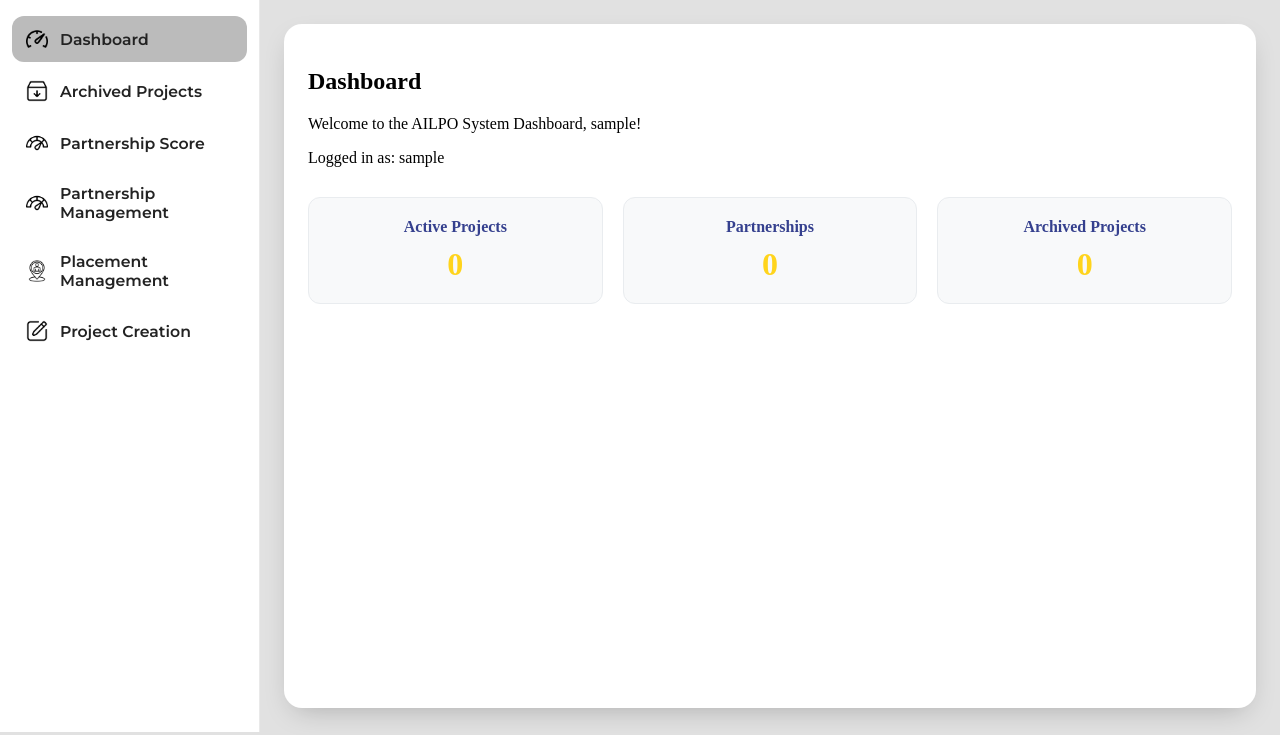
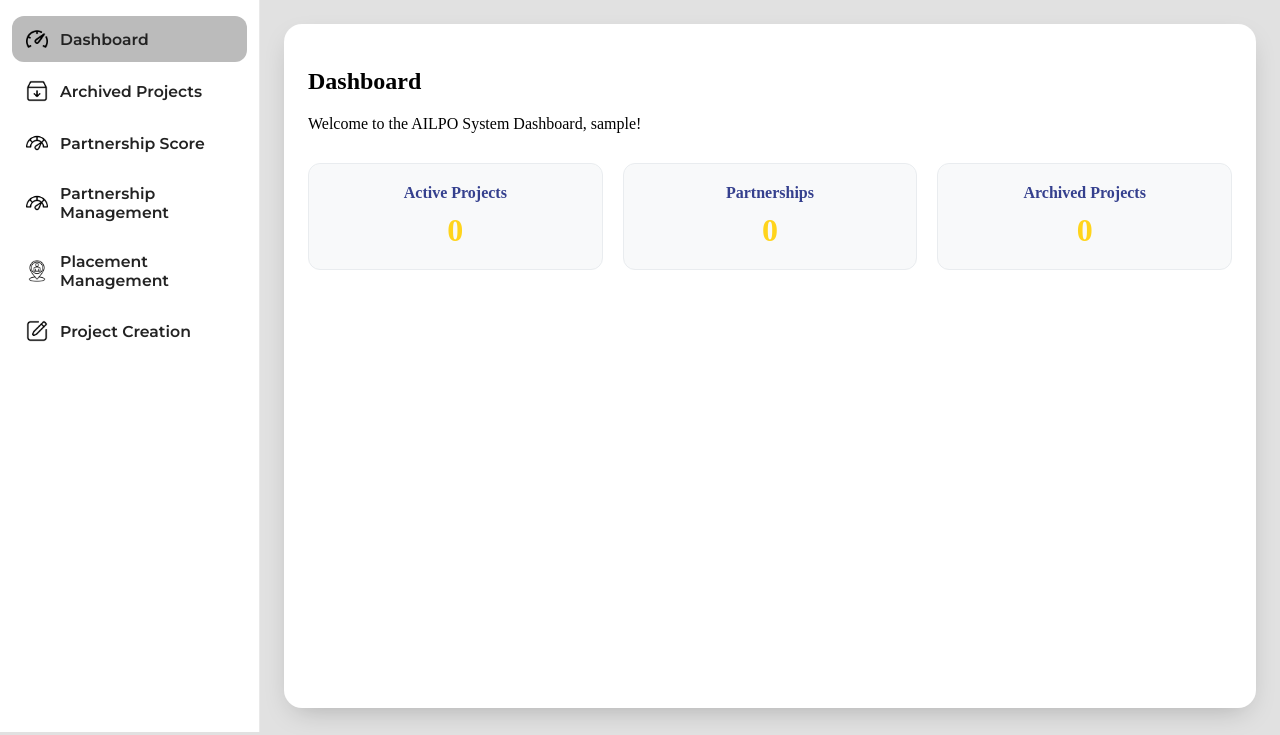
Before and after one commit to KeithYves08/WEBPROG-System, a PHP site: page /pages/dashboard.php in a window 1280 px wide. Shown: the part 65-800 px from the top of the page. Run offline with PHP 8.4, Linux system fonts and the light colour scheme; the visitor is signed in with stand-in values (Sample User, id 1); some web fonts are replaced.

Commit message:
Update pages/dashboard.php
Co-authored-by: Copilot <175728472+Copilot@users.noreply.github.com>

```diff
--- a/pages/dashboard.php
+++ b/pages/dashboard.php
@@ -102,7 +102,6 @@ $user = getUserInfo();
             <div class="main-white-container">
                 <h2>Dashboard</h2>
                 <p>Welcome to the AILPO System Dashboard, <?php echo htmlspecialchars($user['username']); ?>!</p>
-                <p>Logged in as: <?php echo htmlspecialchars($user['username']); ?></p>
 
                 <div class="dashboard-stats">
                     <div class="stat-card">
```
